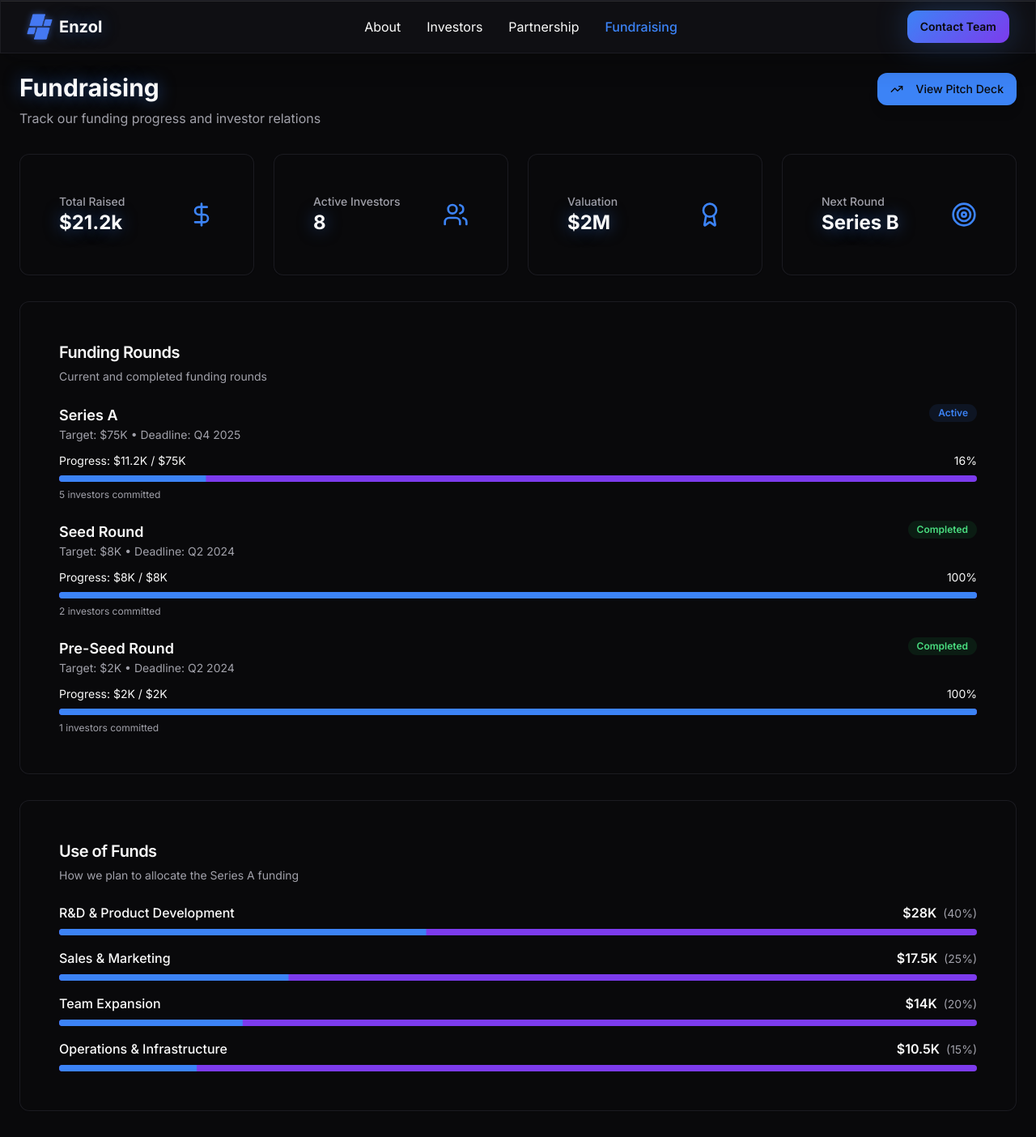
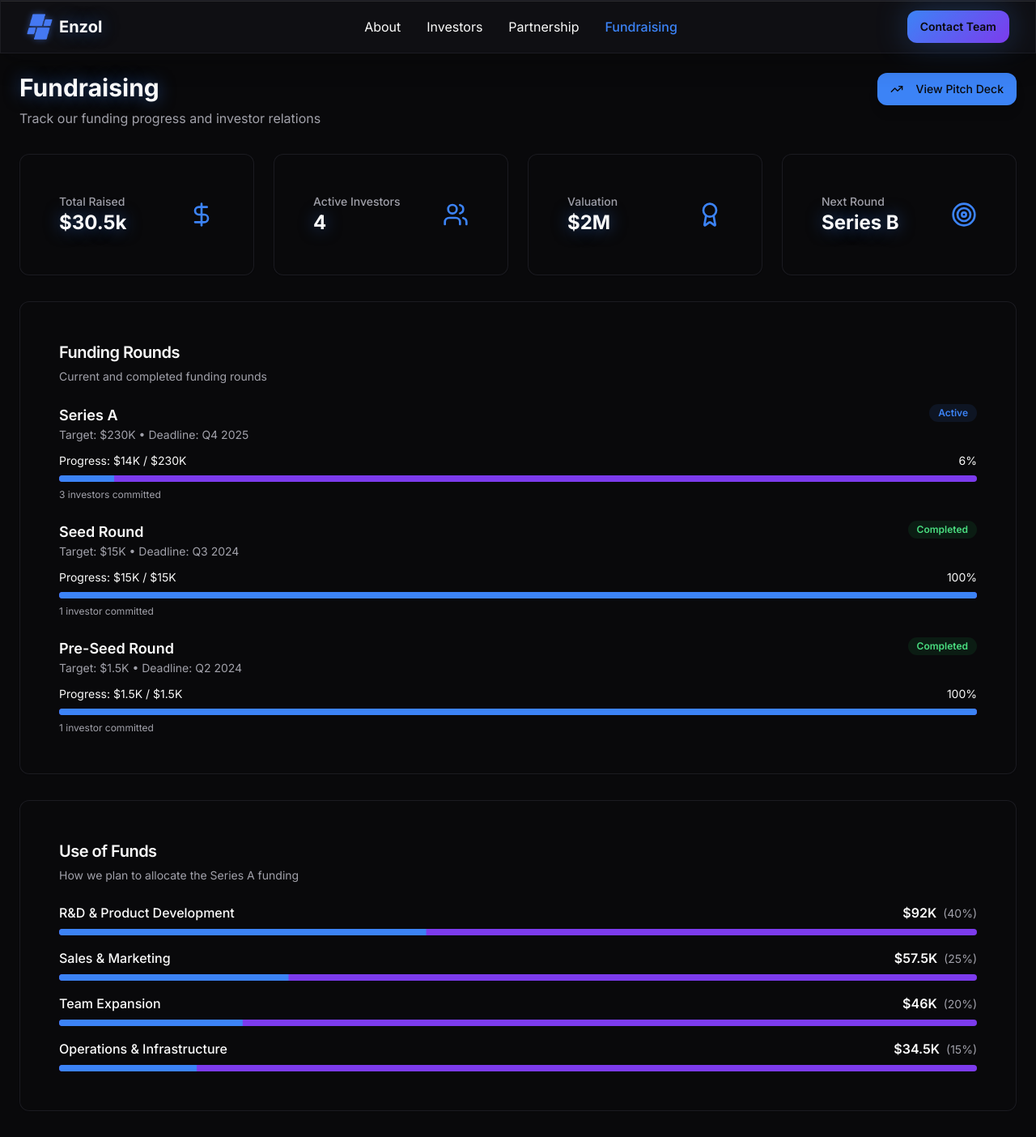
Before and after one commit to Vicade23/enzol-ai-pitchdeck, a React (Create React App) app: page /fundraising in a window 1280 px wide. Shown: the top 1404 px of the page at 81% size. Built offline with nearby package versions, Linux system fonts and the light colour scheme.

Commit message:
funding Value fixed

```diff
--- a/src/pages/AboutPage.tsx
+++ b/src/pages/AboutPage.tsx
@@ -5,7 +5,7 @@ import Logo from "../assets/enzol-logo.png"
 import Emmanuel from "../assets/Emmanuel.jpg"
 import Dee from "../assets/Dee.jpg"
 import Tobi from "../assets/Tobi.png"
-import { useState } from "react";
+import { useEffect, useState } from "react";
 
 const values = [
   {
@@ -58,6 +58,16 @@ const team = [
 ];
 
 export default function AboutPage() {
+
+    useEffect(() => {
+      document.documentElement.scrollTo({
+        top: 0,
+        left: 0,
+        behavior: "instant"
+      })
+    }, [])
+
+
   const [companyEmail] = useState('mailto:revoinnovationsystems@gmail.com')
   return (
     <div className="min-h-screen">
--- a/src/pages/FundraisingPage.tsx
+++ b/src/pages/FundraisingPage.tsx
@@ -4,33 +4,43 @@ import { Card, CardContent, CardDescription, CardHeader, CardTitle } from "../co
 import { Badge } from "../components/ui/badge";
 import { Progress } from "../components/ui/progress";
 import { Link } from "react-router-dom";
-import { useState } from "react";
+import { useEffect, useState } from "react";
 
 export default function FundraisingPage() {
+
+    useEffect(() => {
+      document.documentElement.scrollTo({
+        top: 0,
+        left: 0,
+        behavior: "instant"
+      })
+    }, [])
+
+
   const [companyEmail] = useState('mailto:revoinnovationsystems@gmail.com')
   const fundingRounds = [
     {
       round: "Series A",
-      target: "$75K",
-      raised: "$11.2K",
-      progress: 16,
+      target: "$230K",
+      raised: "$14K",
+      progress: 6,
       status: "Active",
       deadline: "Q4 2025",
-      investors: 5
+      investors: 3
     },
     {
       round: "Seed Round",
-      target: "$8K",
-      raised: "$8K",
+      target: "$15K",
+      raised: "$15K",
       progress: 100,
       status: "Completed",
-      deadline: "Q2 2024",
-      investors: 2
+      deadline: "Q3 2024",
+      investors: 1
     },
     {
       round: "Pre-Seed Round",
-      target: "$2K",
-      raised: "$2K",
+      target: "$1.5K",
+      raised: "$1.5K",
       progress: 100,
       status: "Completed",
       deadline: "Q2 2024",
@@ -39,10 +49,10 @@ export default function FundraisingPage() {
   ];
 
   const useOfFunds = [
-    { category: "R&D & Product Development", percentage: 40, amount: "$28K" },
-    { category: "Sales & Marketing", percentage: 25, amount: "$17.5K" },
-    { category: "Team Expansion", percentage: 20, amount: "$14K" },
-    { category: "Operations & Infrastructure", percentage: 15, amount: "$10.5K" }
+    { category: "R&D & Product Development", percentage: 40, amount: "$92K" },
+    { category: "Sales & Marketing", percentage: 25, amount: "$57.5K" },
+    { category: "Team Expansion", percentage: 20, amount: "$46K" },
+    { category: "Operations & Infrastructure", percentage: 15, amount: "$34.5K" }
   ];
 
   const milestones = [
@@ -80,7 +90,7 @@ export default function FundraisingPage() {
             <div className="flex items-center justify-between">
               <div>
                 <p className="text-sm font-medium text-muted-foreground">Total Raised</p>
-                <p className="text-2xl font-bold text-glow">$21.2k</p>
+                <p className="text-2xl font-bold text-glow">$30.5k</p>
               </div>
               <DollarSign className="h-8 w-8 text-primary" />
             </div>
@@ -92,7 +102,7 @@ export default function FundraisingPage() {
             <div className="flex items-center justify-between">
               <div>
                 <p className="text-sm font-medium text-muted-foreground">Active Investors</p>
-                <p className="text-2xl font-bold text-glow">8</p>
+                <p className="text-2xl font-bold text-glow">4</p>
               </div>
               <Users className="h-8 w-8 text-primary" />
             </div>
@@ -155,7 +165,7 @@ export default function FundraisingPage() {
                   </div>
                   <Progress value={round.progress} className="h-2" />
                   <p className="text-xs text-muted-foreground">
-                    {round.investors} investors committed
+                    {round.investors > 1 ? <span>{round.investors} investors committed</span> : <span>{round.investors} investor committed</span> }
                   </p>
                 </div>
               </div>
--- a/src/pages/InvestorsPage.tsx
+++ b/src/pages/InvestorsPage.tsx
@@ -2,10 +2,18 @@ import { ArrowRight, TrendingUp, Users, Globe, Award, Target } from "lucide-reac
 import { Button } from "../components/ui/button";
 import { Card, CardContent, CardDescription, CardHeader, CardTitle } from "../components/ui/card";
 import { Badge } from "../components/ui/badge";
-import { useState } from "react";
+import { useEffect, useState } from "react";
 import { Link } from "react-router-dom";
 
 export default function InvestorsPage() {
+  useEffect(() => {
+    document.documentElement.scrollTo({
+      top: 0,
+      left: 0,
+      behavior: "instant"
+    })
+  }, [])
+
   const [companyEmail] = useState('mailto:revoinnovationsystems@gmail.com')
   const metrics = [
     { label: "Revenue Growth", value: "130%", period: "YoY", icon: TrendingUp },
@@ -15,10 +23,10 @@ export default function InvestorsPage() {
   ];
 
   const milestones = [
-    { year: "Q3/25", title: "Series A Funding", amount: "$75K", description: "Led by top-tier VCs to scale AI research capabilities" },
+    { year: "Q3/25", title: "Series A Funding", amount: "$230K", description: "Led by top-tier VCs to scale AI research capabilities" },
     { year: "2025", title: "MVP Paused", amount: "", description: "Product demand value and validity acquired from users" },
     { year: "Q4/24", title: "MVP Launch", amount: "12K+ Users", description: "Successfully launched AI platform prototype with rapid user adoption" },
-    { year: "Q2/24", title: "Seed Round", amount: "$5K", description: "Initial funding to build core AI technology and team" },
+    { year: "Q3/24", title: "Seed Round", amount: "$15K", description: "Initial funding to build prototype AI technology and team" },
     { year: "2024", title: "Company Founded", amount: "Team of 5", description: "Started with a vision to democratize AI for research and education" }
   ];
 
--- a/src/pages/PartnershipPage.tsx
+++ b/src/pages/PartnershipPage.tsx
@@ -2,7 +2,7 @@ import { ArrowRight, Handshake, Building2, GraduationCap, Briefcase, Globe, User
 import { Button } from "../components/ui/button";
 import { Card, CardContent, CardDescription, CardHeader, CardTitle } from "../components/ui/card";
 import { Badge } from "../components/ui/badge";
-import { useState } from "react";
+import { useEffect, useState } from "react";
 import Logo from "../assets/enzol-logo.png"
 import Google_developer from "../assets/GDG_logo-removebg-preview.png"
 import Microsoft_learn from "../assets/students-ambassador-logo.png"
@@ -10,6 +10,16 @@ import Revo_System from "../assets/revo-logo.png"
 import { Link } from "react-router-dom";
 
 export default function PartnershipPage() {
+
+    useEffect(() => {
+      document.documentElement.scrollTo({
+        top: 0,
+        left: 0,
+        behavior: "instant"
+      })
+    }, [])
+
+
   const [companyEmail] = useState('mailto:revoinnovationsystems@gmail.com')
   const partnershipTypes = [
     {
```
